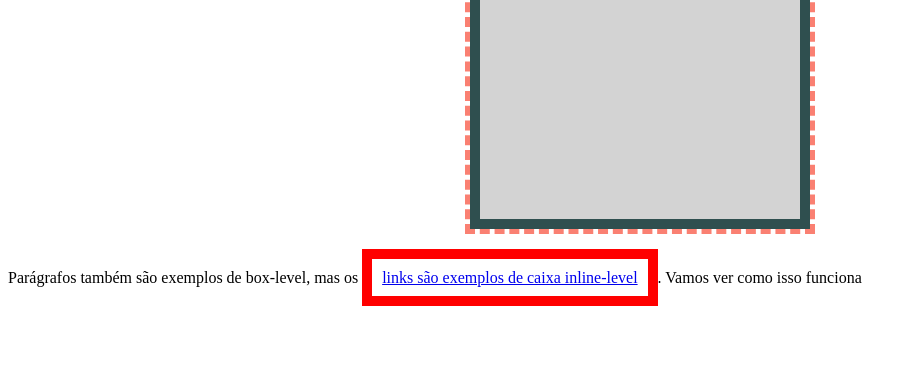
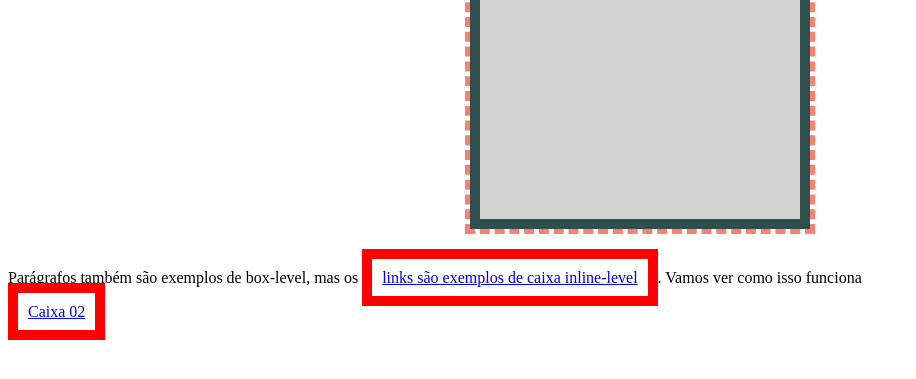
Before and after one commit to murilom19/html-css, a plain HTML site: page exercicios/ex021/caixa01.html in a window 1280 px wide. Shown: the part 131-510 px from the top of the page, without its empty margins (0-916 px from the left). Drawn offline with Linux system fonts and the light colour scheme.

Commit message:
Update caixa01.html

```diff
--- a/exercicios/ex021/caixa01.html
+++ b/exercicios/ex021/caixa01.html
@@ -34,5 +34,7 @@
 <body>
     <h1>Exemplo de caixa box-level</h1>
     <p>Parágrafos também são exemplos de box-level, mas os <a href="#">links são exemplos de caixa inline-level</a>. Vamos ver como isso funciona</p>
+
+    <a href="caixa02.html">Caixa 02</a>
 </body>
 </html>
```
